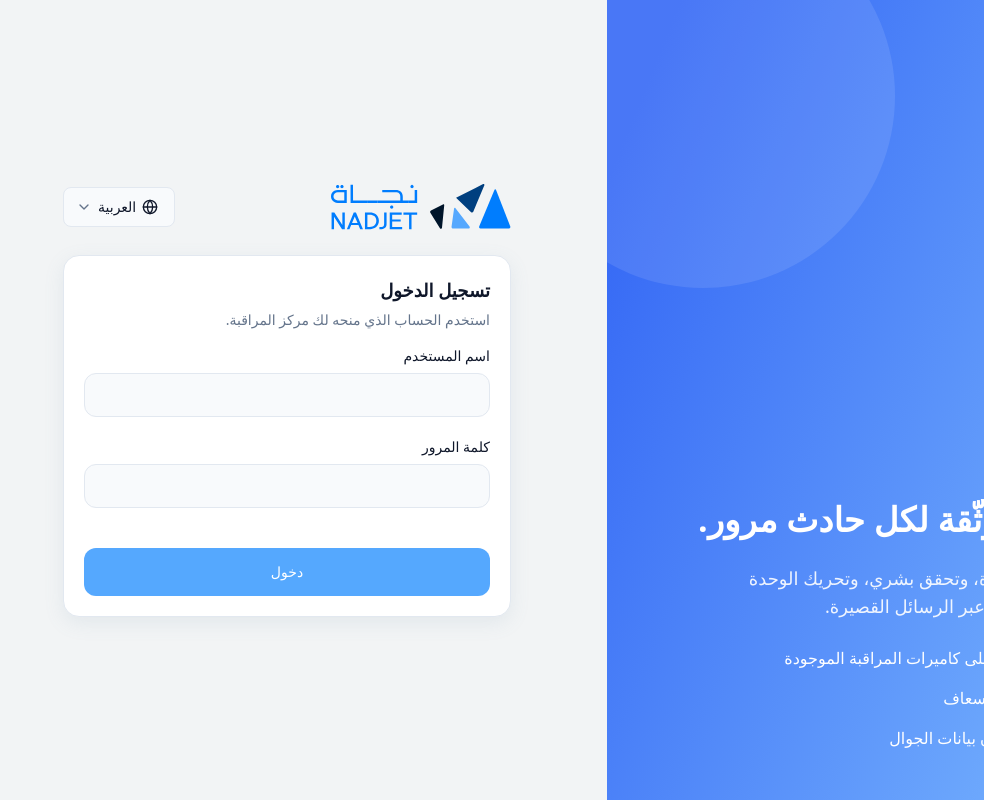
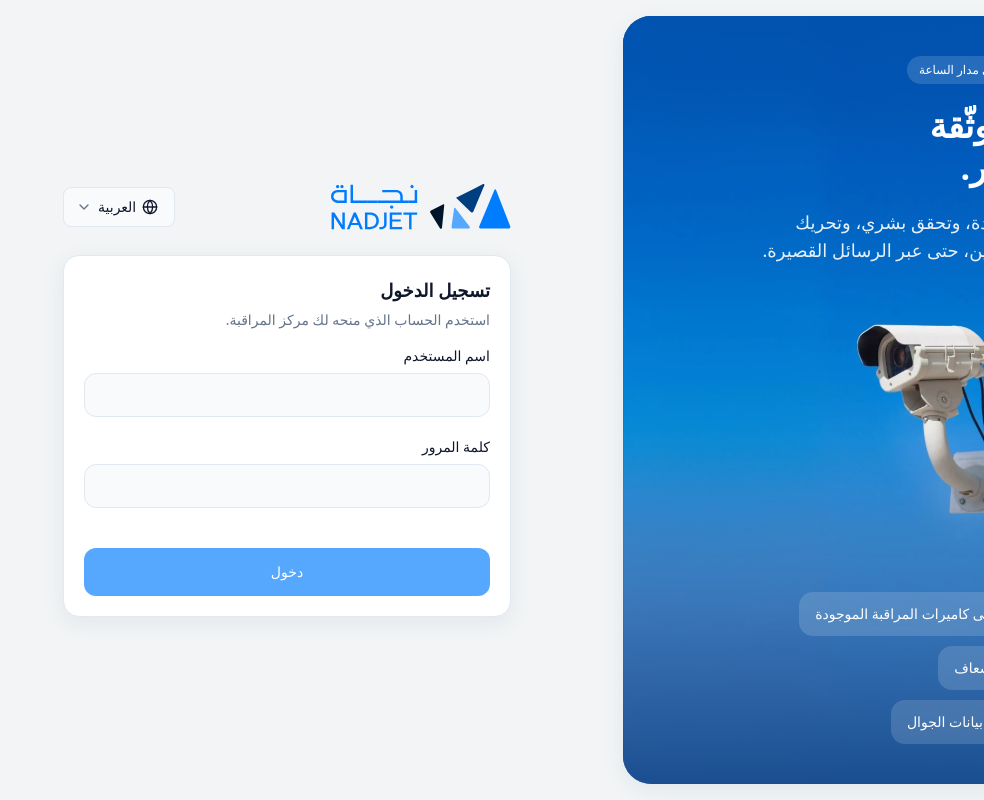
Before and after one commit to Nadjeet/nadjet, a React (Vite) app in the folder apps/web/: page /login in a window 1280 px wide. Shown: the whole page, without its empty margins (296-1280 px from the left). Built offline with nearby package versions, Linux system fonts and the light colour scheme; what @protomaps/basemaps, openapi-fetch, pmtiles would draw is missing.

Commit message:
feat(web): add the road camera photo to the login brand panel

```diff
--- a/apps/web/src/locales/ar.json
+++ b/apps/web/src/locales/ar.json
@@ -59,7 +59,8 @@
     "heroBody": "رصد على الكاميرات الموجودة، وتحقق بشري، وتحريك الوحدة والمستشفى المناسبين، حتى عبر الرسائل القصيرة.",
     "point1": "كشف بالذكاء الاصطناعي على كاميرات المراقبة الموجودة",
     "point2": "تحقق بشري قبل إرسال الإسعاف",
-    "point3": "الرسائل القصيرة تعمل دون بيانات الجوال"
+    "point3": "الرسائل القصيرة تعمل دون بيانات الجوال",
+    "liveTag": "كاميرات الطرقات تحت المراقبة على مدار الساعة"
   },
   "live": {
     "label": "التحديثات المباشرة",
--- a/apps/web/src/locales/en.json
+++ b/apps/web/src/locales/en.json
@@ -59,7 +59,8 @@
     "heroBody": "Detect on existing cameras, verify with a human, and get the right unit and hospital moving — even over SMS.",
     "point1": "AI detection on existing CCTV",
     "point2": "Human verification before dispatch",
-    "point3": "SMS works without mobile data"
+    "point3": "SMS works without mobile data",
+    "liveTag": "Road cameras, watched around the clock"
   },
   "live": {
     "label": "Live updates",
--- a/apps/web/src/locales/fr.json
+++ b/apps/web/src/locales/fr.json
@@ -59,7 +59,8 @@
     "heroBody": "Détecter sur les caméras existantes, faire vérifier par un humain et mobiliser la bonne unité et le bon hôpital, même par SMS.",
     "point1": "Détection IA sur la vidéosurveillance existante",
     "point2": "Vérification humaine avant l'envoi des secours",
-    "point3": "Les SMS fonctionnent sans données mobiles"
+    "point3": "Les SMS fonctionnent sans données mobiles",
+    "liveTag": "Caméras routières, surveillées jour et nuit"
   },
   "live": {
     "label": "Mises à jour en direct",
--- a/apps/web/src/pages/login-page.tsx
+++ b/apps/web/src/pages/login-page.tsx
@@ -10,6 +10,7 @@ import { Button } from "@/components/ui/button";
 import { Card, CardDescription, CardHeader } from "@/components/ui/card";
 import { Field, FieldError, FieldGroup, FieldLabel } from "@/components/ui/field";
 import { Input } from "@/components/ui/input";
+import cameraUrl from "@/assets/brand/login-camera.webp";
 import { authStore, homeFor } from "@/lib/auth-store";
 
 type LoginError = "invalid" | "unavailable" | null;
@@ -45,26 +46,44 @@ export function LoginPage() {
 
   return (
     <main className="grid min-h-dvh lg:grid-cols-2">
-      <section
-        aria-hidden
-        className="relative hidden flex-col justify-end gap-6 overflow-hidden bg-[linear-gradient(112deg,#3568f5_7.6%,#80beff_95.5%)] p-12 text-white lg:flex"
-      >
-        <div className="pointer-events-none absolute -end-24 -top-24 size-96 rounded-full bg-white/10" />
-        <div className="pointer-events-none absolute -start-32 bottom-24 size-80 rounded-full bg-white/5" />
-        <h2 className="relative max-w-lg text-display-sm font-semibold text-balance">
+      <section aria-hidden className="relative hidden p-4 lg:flex">
+        <div className="relative flex w-full flex-col justify-between overflow-hidden rounded-[28px] bg-brand-600 p-10 text-white shadow-card">
+          {/* The camera looks toward the sign-in form in both reading directions. */}
+          <img
+            src={cameraUrl}
+            alt=""
+            className="pointer-events-none absolute inset-0 size-full -scale-x-100 object-cover object-[50%_55%] rtl:scale-x-100"
+          />
+          <div className="pointer-events-none absolute inset-0 bg-[linear-gradient(180deg,rgb(0_83_169/0.55)_0%,rgb(0_83_169/0)_38%,rgb(0_83_169/0)_55%,rgb(0_53_120/0.78)_100%)]" />
+
+          <div className="relative flex flex-col gap-5">
+            <span className="inline-flex w-fit items-center gap-2 rounded-full bg-white/15 px-3 py-1.5 text-body-xs font-medium backdrop-blur-md">
+              <span className="relative flex size-2">
+                <span className="absolute inline-flex size-full animate-ping rounded-full bg-danger opacity-75" />
+                <span className="relative inline-flex size-2 rounded-full bg-danger" />
+              </span>
+              {t("login.liveTag")}
+            </span>
+            <h2 className="max-w-md text-display-sm font-semibold text-balance">
               {t("login.heroTitle")}
             </h2>
-        <p className="relative max-w-lg text-body-lg text-white/90">{t("login.heroBody")}</p>
-        <ul className="relative flex flex-col gap-3 text-body-md">
+            <p className="max-w-md text-body-lg text-white/90">{t("login.heroBody")}</p>
+          </div>
+
+          <ul className="relative flex flex-col gap-2.5">
             {(["point1", "point2", "point3"] as const).map((key) => (
-            <li key={key} className="flex items-center gap-3">
-              <span className="grid size-7 place-items-center rounded-full bg-white/20">
+              <li
+                key={key}
+                className="flex w-fit items-center gap-3 rounded-xl bg-white/15 py-2 ps-2 pe-4 text-body-sm font-medium backdrop-blur-md"
+              >
+                <span className="grid size-7 place-items-center rounded-lg bg-white text-brand-500">
                   <CheckIcon className="size-4" />
                 </span>
                 {t(`login.${key}`)}
               </li>
             ))}
           </ul>
+        </div>
       </section>
       <div className="flex flex-col justify-center gap-6 px-4 py-10 sm:px-10">
         <div className="mx-auto flex w-full max-w-md flex-col gap-6">
```
Also changed, not shown: apps/web/src/assets/brand/login-camera.webp (added). Lines whose indentation alone changed are shown as unchanged.
